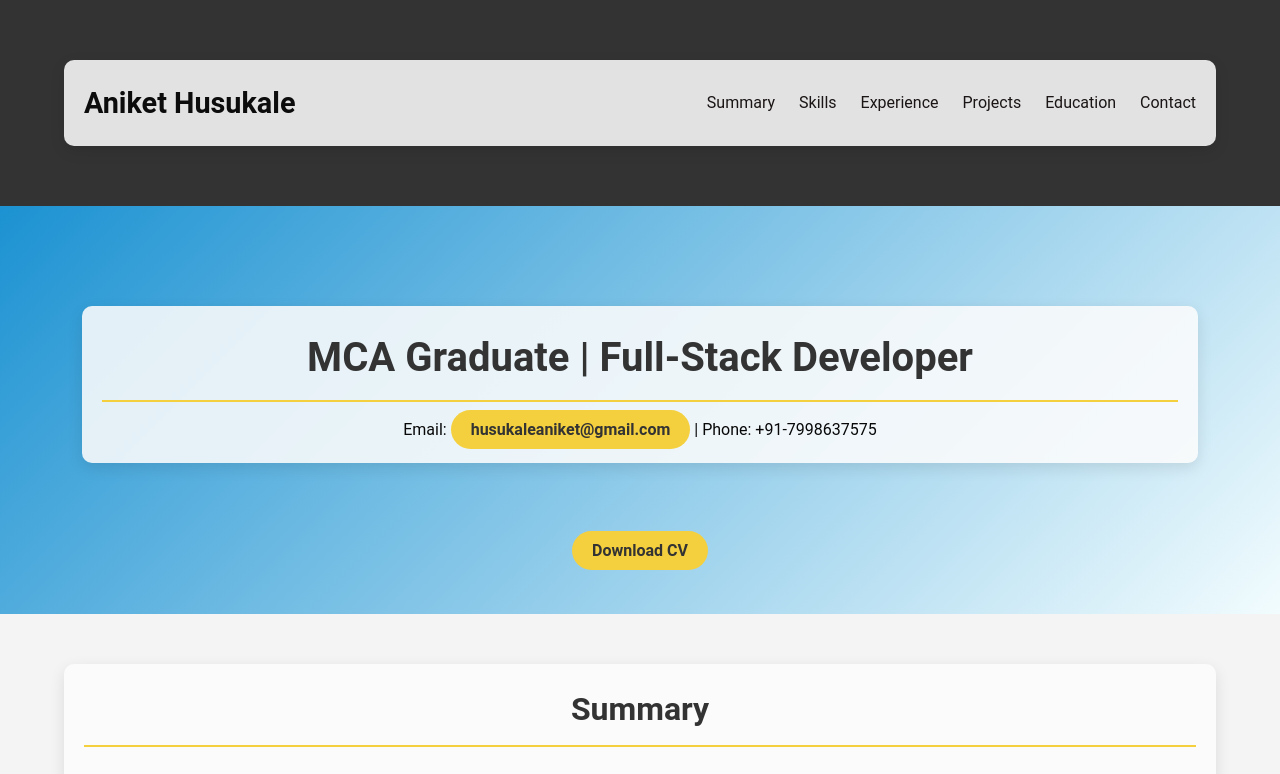
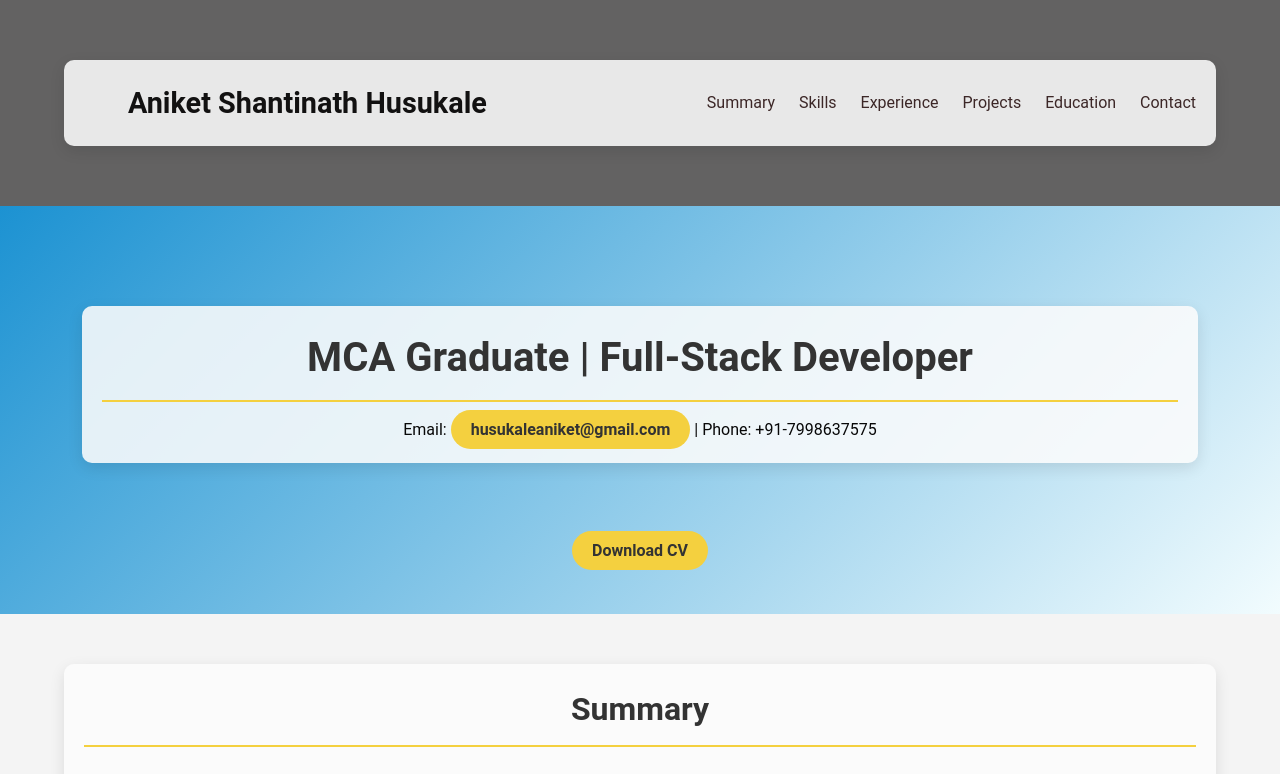
Before and after one commit to aniket7075/PortfolioNew, a plain HTML site: page Index.html in a window 1280 px wide. Shown: the top 774 px of the page. Drawn offline with Linux system fonts and the light colour scheme.

Commit message:
Update Data
Hello

```diff
--- a/Index.html
+++ b/Index.html
@@ -4,13 +4,13 @@
     <meta charset="UTF-8">
     <meta name="viewport" content="width=device-width, initial-scale=1.0">
     <meta http-equiv="X-UA-Compatible" content="ie=edge">
-    <title>Aniket Husukale | Portfolio</title>
+    <title>Aniket   Husukale | Portfolio</title>
     <link rel="stylesheet" href="styles.css">
 </head>
 <body>
     <nav>
         <div class="container">
-            <h1>Aniket Husukale</h1>
+            <h1>Aniket Shantinath Husukale</h1>
             <ul class="nav-links">
                 <li><a href="#summary">Summary</a></li>
                 <li><a href="#skills">Skills</a></li>
--- a/styles.css
+++ b/styles.css
@@ -14,7 +14,7 @@ body {
 
 /* Navigation */
 nav {
-    background-color: #333;
+    background-color: #636262;
     padding: 10px 0;
 }
 
@@ -22,12 +22,14 @@ nav .container {
     display: flex;
     justify-content: space-between;
     align-items: center;
-    color: rgb(12, 12, 12);
+    color: rgb(18, 17, 17);
+    padding-left: 5%;
 }
 
 nav h1 {
     font-size: 1.8rem;
 }
+
 
 .nav-links {
     list-style: none;
@@ -39,7 +41,7 @@ nav h1 {
 }
 
 .nav-links a {
-    color: rgb(27, 21, 21);
+    color: rgb(60, 39, 39);
     text-decoration: none;
     font-size: 1rem;
     transition: color 0.3s ease;
```
